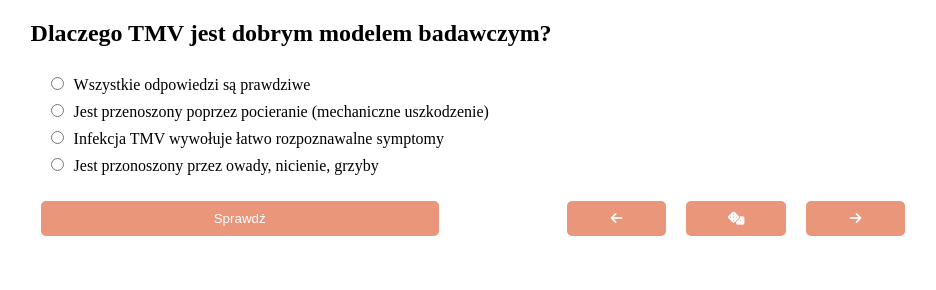
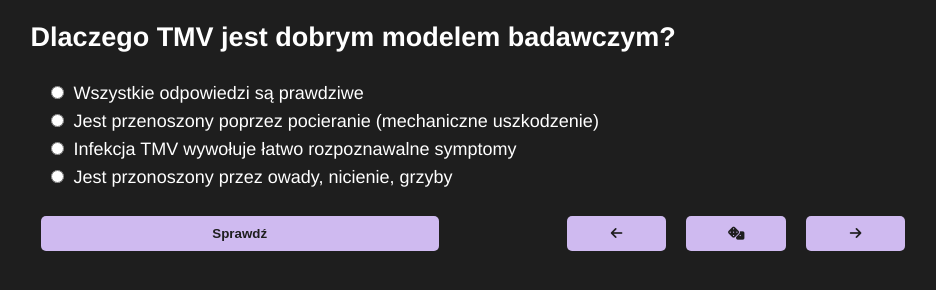
Before and after one commit to jakubguzek/quizmo, a plain HTML site: page index.html in a window 1280 px wide. Shown: the whole page, without its empty margins (167-1103 px from the left). Drawn offline with Linux system fonts and the light colour scheme.

Commit message:
change: darkmode

```diff
--- a/styles.css
+++ b/styles.css
@@ -1,10 +1,15 @@
 body {
+  font-family: "Helvetica Neue", "Verdana", "Arial", sans-serif;
+  font-size: 18px;
   align-items: center;
+  background-color: #1e1e1e;
+  color: white;
 }
 
 button {
-  background-color: darksalmon;
-  color: white;
+  background-color: #cfbaf0;
+  font-weight: bold;
+  color: #1e1e1e;
   padding: 10px;
   margin: 10px;
   border-radius: 5px;
```
